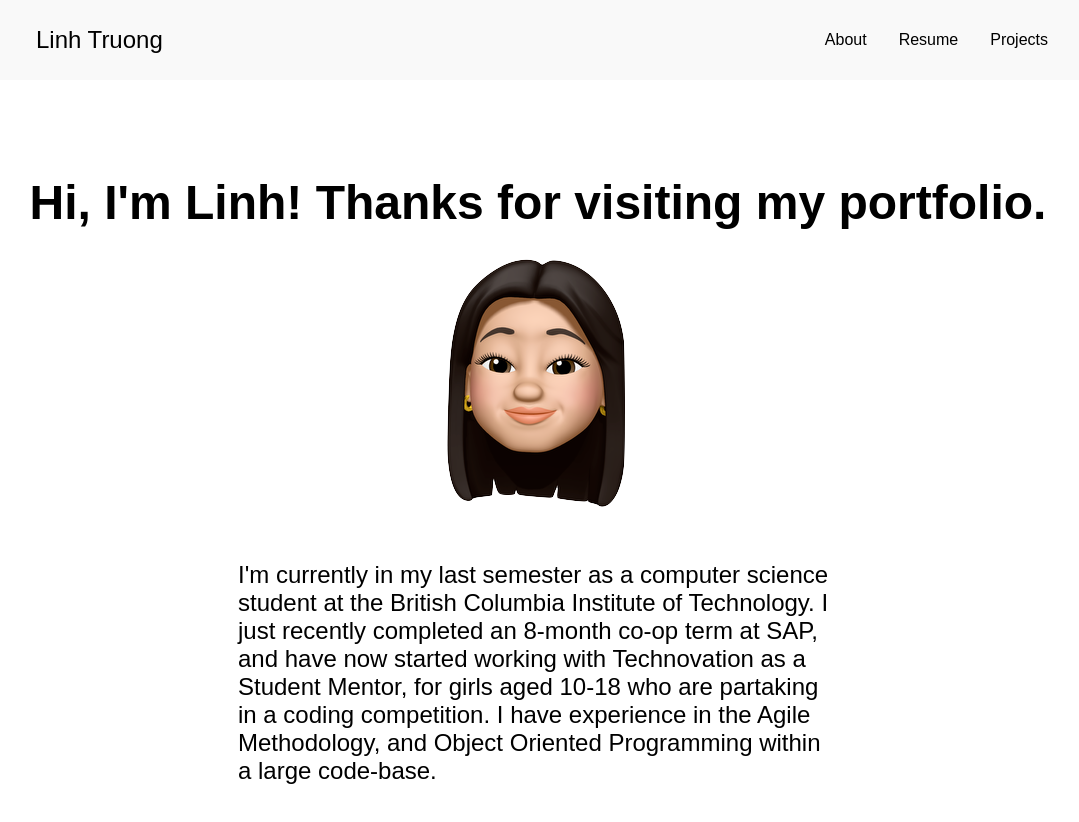
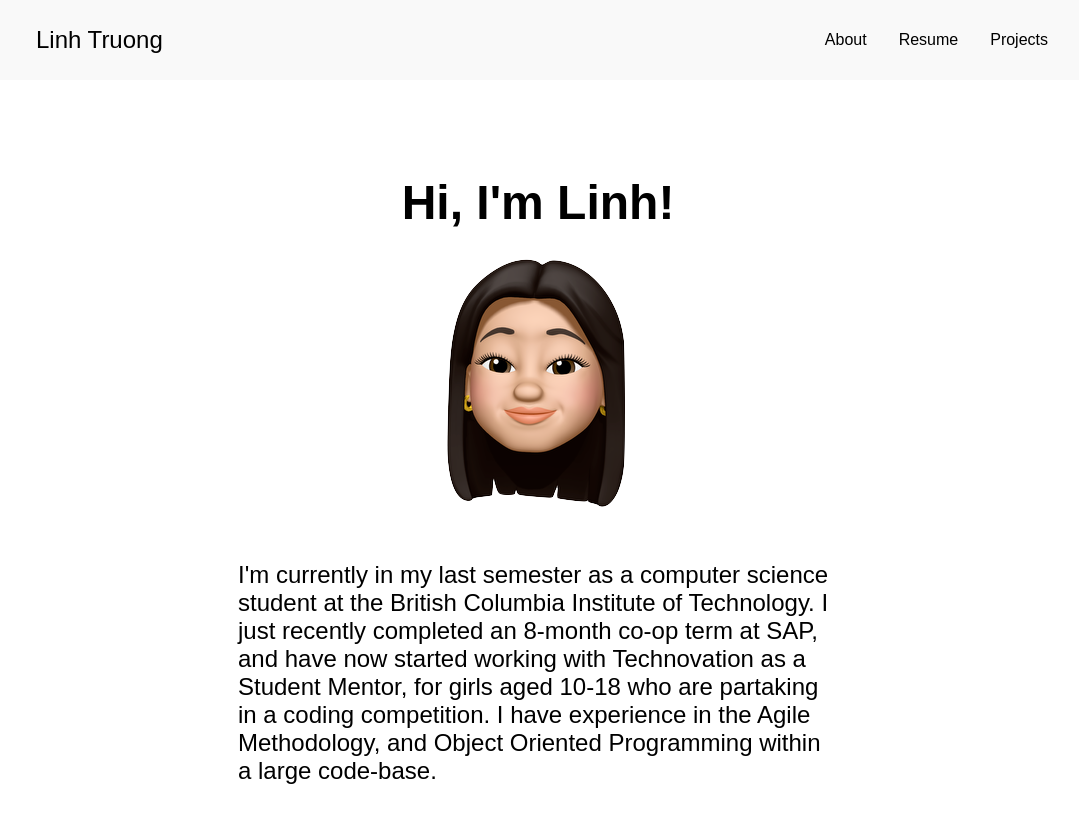
Before and after one commit to truongnguyenlinh/portfolio, a React (Create React App) app: page / in a window 1280 px wide. Shown: the top 822 px of the page, without its empty margins (102-1181 px from the left). Built offline with nearby package versions, Linux system fonts and the light colour scheme.

Commit message:
Modify about and header

```diff
--- a/src/components/AboutSection/index.js
+++ b/src/components/AboutSection/index.js
@@ -7,13 +7,13 @@ const AboutSection = () => {
   return (
     <AboutContainer id="about">
       <AboutContent>
-        <AboutH1>Hi, I'm Linh! Thanks for visiting my portfolio.</AboutH1>
+        <AboutH1>Hi, I'm Linh!</AboutH1>
         <ImgWrap>
           <Img src={img1} alt="Memoji of Linh"/>
         </ImgWrap>
         <AboutP>
           I'm currently in my last semester as a computer science student at the
-          British Columbia Institute of Technology.
+          British Columbia Institute of Technology. {"\n"}
 
           I just recently completed an 8-month co-op term at SAP, and have now started
           working with Technovation as a Student Mentor, for girls aged 10-18 who are
```
